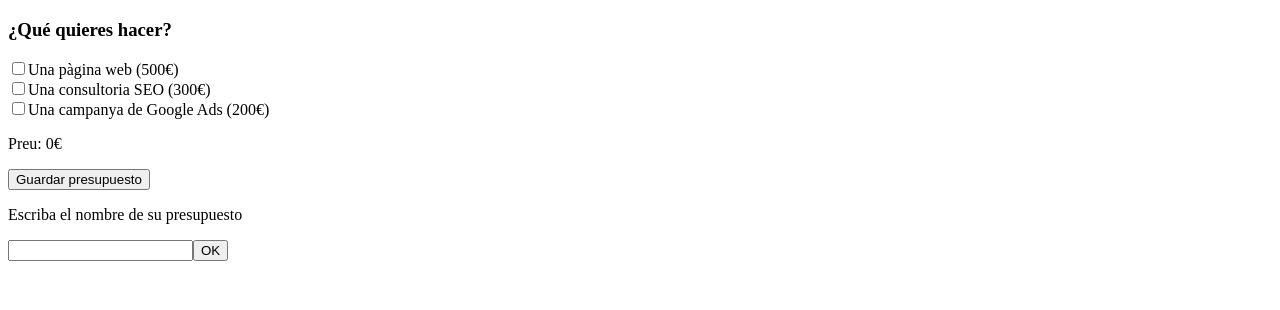
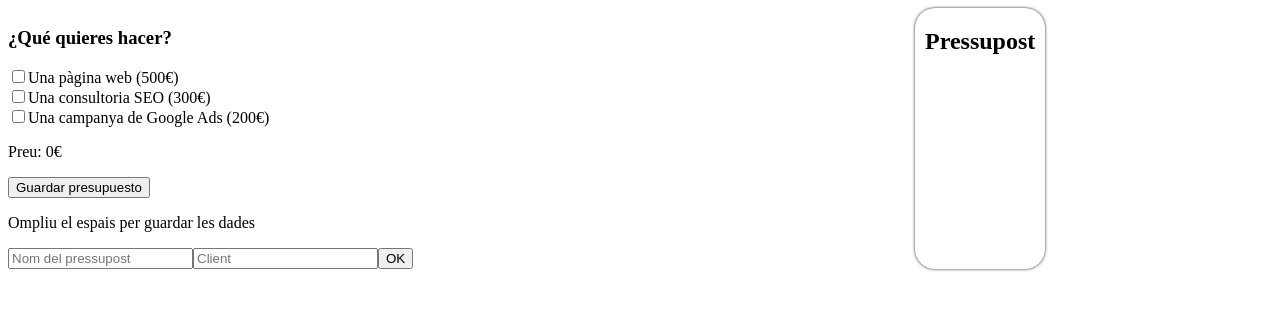
Before and after one commit to MarcMorado/Sprint-7, a React (Create React App) app: page /Home in a window 1280 px wide. Both pictures are taken after a click on the button "Guardar presupuesto". Shown: the top 310 px of the page. Built offline with nearby package versions, Linux system fonts and the light colour scheme.

Commit message:
Add files via upload

```diff
--- a/src/components/main.js
+++ b/src/components/main.js
@@ -4,9 +4,12 @@ import { Info } from "./styled";
 import { Button } from "./styled";
 import { InputSt } from "./styled";
 import { DivSt } from "./styled";
+import { SideBar } from "./styled";
+import { SideBar2 } from "./styled";
+import { MainDiv } from "./styled";
 import "../style/style.css";
 let price = 0;
-
+const pres = [];
 export default function Prices() {
   //! Getting localStorage
   const storedWebCheck = localStorage.getItem("webChecked");
@@ -47,7 +50,6 @@ export default function Prices() {
 
   //* FORMULARIO
   const [isToggled, setIsToggled] = useState(false);
-
   useState(() => {
     if (storedWebCheck !== null) setIsToggled(JSON.parse(storedWebCheck));
   });
@@ -93,26 +95,40 @@ export default function Prices() {
 
   //* GUARDAR PRESUPUESTO
   const [isTog, setIsTog] = useState(false);
+  const [isTog1, setIsTog1] = useState(false);
+  const [message, setMessage] = useState({
+    nombre: "",
+    nPres: "",
+  });
+  const saveChanges = (event) => {
+    setMessage({
+      ...message,
+      [event.target.name]: event.target.value,
+    });
+  };
+
   const save = () => {
+
     let preu =
       (webCheck && price + 500 + datos.nPaginas * datos.nIdiomas * 30) +
       (seoCheck && price + 300) +
       (gAdsCheck && price + 200);
-    const pres = [
-      {
-        nombre: "",
+    let date = new Date().toString();
+    pres.push({
+      NomClient: message.nombre,
+      NomPres: message.nPres,
       web: storedWebCheck,
       nPag: countP,
       nId: countI,
       consultorio: storedSeoCheck,
       ads: storedAdsCheck,
       precio: preu,
-      },
-    ];
-    console.log(pres);
+      date: date,
+    });
   };
 
   return (
+    <MainDiv>
       <div>
         <h3>¿Qué quieres hacer?</h3>
         <input
@@ -141,8 +157,8 @@ export default function Prices() {
             </Button>
             <Popup trigger={<Info>i</Info>} position="right center">
               <div>
-              En este componente debe indicar el número de páginas que tendrá su
-              sitio web
+                En este componente debe indicar el número de páginas que tendrá
+                su sitio web
               </div>
             </Popup>
             <p /> Número de idiomas &nbsp;
@@ -161,8 +177,8 @@ export default function Prices() {
             </Button>
             <Popup trigger={<Info>i</Info>} position="right center">
               <div>
-              En este componente debe indicar el número de idiomas que tendrá su
-              sitio web
+                En este componente debe indicar el número de idiomas que tendrá
+                su sitio web
               </div>
             </Popup>
           </DivSt>
@@ -192,19 +208,44 @@ export default function Prices() {
         <button onClick={() => setIsTog(!isTog)}>Guardar presupuesto</button>
         {isTog && (
           <div>
-          <p>Escriba el nombre de su presupuesto</p>
-          <input type="text"></input>
+            <p>Ompliu el espais per guardar les dades</p>
+            <input
+              type="text"
+              name="nPres"
+              onChange={saveChanges}
+              placeholder="Nom del pressupost"
+            ></input>
+            <input
+              type="text"
+              name="nombre"
+              onChange={saveChanges}
+              placeholder="Client"
+            ></input>
             <button onClick={save}>OK</button>
           </div>
         )}
       </div>
+      <SideBar2>
+        <SideBar>
+          <h2>Pressupost</h2>
+          {isTog1 &&
+            pres.map((item) => {
+              console.log(pres);
+              return (
+                <div key={item.date}>
+                  Nom: {item.NomClient}
+                  <br />
+                  Pressupost: {item.NomPres}
+                  <br />
+                  preu: {item.precio}
+                  <br />
+                  Data: {item.date}
+                  <br />
+                </div>
+              );
+            })}
+        </SideBar>
+      </SideBar2>
+    </MainDiv>
   );
 }
-
-// {gAdsCheck ? price + 200: price + 0}
-
-//? Pedir nombre de presupuesto y cliente,
-//? boton para añadir otro presupuesto,
-//? enseñar todos los presupuestos en la derecha de la pantalla,
-//? poner fecha en cada uno de esos presupuestos
-//? poner tres botones arriba de la list, ordenar alfabeticamente, por fecha y por orden array
--- a/src/components/styled.js
+++ b/src/components/styled.js
@@ -12,6 +12,7 @@ export const InputSt = styled.input`
     border: 0px;
     border-radius: 3px;
     width: 50px;
+    text-align: center;
 
     $onHover {
         border: 4px solid #1E182B;
@@ -34,3 +35,19 @@ export const Info = styled.button`
     margin:0px 0px 0px 3px;
     box-shadow: rgba(0, 0, 0, 0.9) 0px 0px 2px;
 `
+
+export const SideBar = styled.div`
+    padding:0px 10px 10px 10px;
+    border-radius: 20px;
+    border: 8px;
+    box-shadow: rgba(0, 0, 0, 0.9) 0px 0px 3px;
+`
+export const SideBar2 = styled.div`
+    flex: 0 0 50%;
+    display: flex;
+    justify-content: flex-end;
+`
+
+export const MainDiv = styled.div`
+    display:flex;
+`
--- a/src/style/style.css
+++ b/src/style/style.css
@@ -1,3 +1,9 @@
+input::-webkit-outer-spin-button,
+input::-webkit-inner-spin-button {
+  -webkit-appearance: none;
+  margin: 0;
+}
+
 .popup-content {
     display:flex;
     position: relative;
```
Lines whose indentation alone changed are shown as unchanged.
